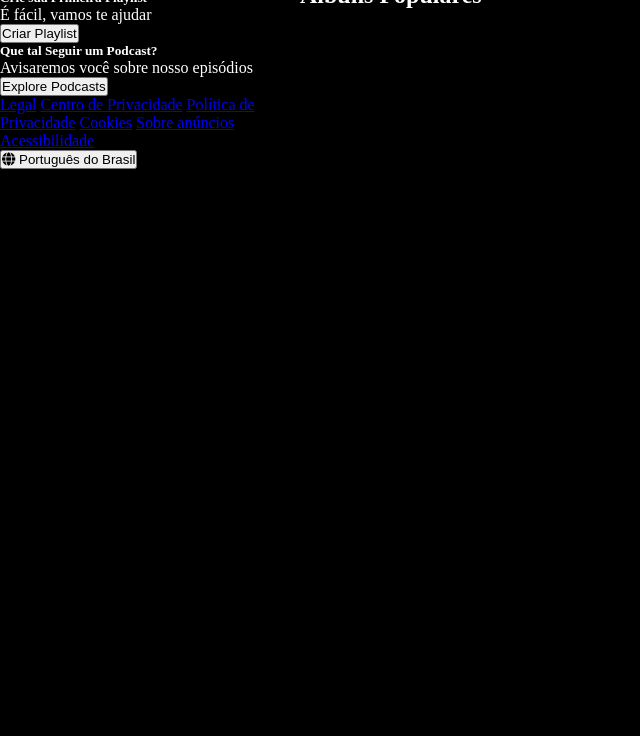
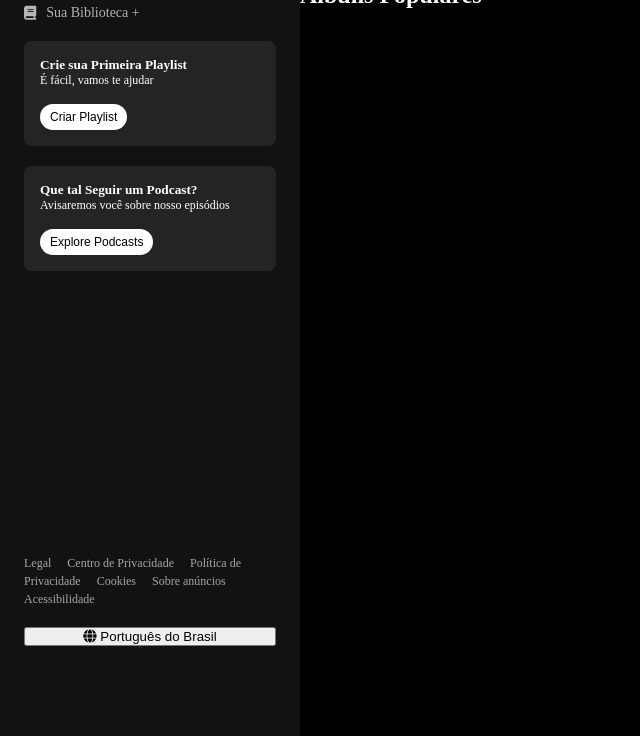
Before and after one commit to PedroHenrique756/copia-Spotify, a plain HTML site: page index.html in a window 1280 px wide. Shown: the part 64-800 px from the top of the page, without its empty margins (0-640 px from the left). Drawn offline with Linux system fonts and the light colour scheme.

Commit message:
Barra de navegação pronta!

```diff
--- a/styles/style.css
+++ b/styles/style.css
@@ -11,4 +11,69 @@ body{
 
 .sidebar{
     width: 300px;
+    background-color: #121212;
+    padding: 24px;
+    padding-bottom: 90px;
+    display: flex;
+    flex-direction: column;
+    gap: 20px;
 }
+
+.nav-logo i {
+    font-size: 24px;
+}
+
+.nav-library {
+    display: flex;
+    align-items: center;
+    gap: 10px;
+}
+
+.nav-library i, .nav-library p {
+    color: #B7B3B6;
+    font-size: 14px;
+    cursor: pointer;
+}
+
+.nav-playlist, .nav-podcast {
+    background-color: #242424;
+    padding: 16px;
+    border-radius: 8px;
+}
+
+.nav-playlist button, .nav-podcast button {
+    background-color: #fff;
+    color: #000;
+    border: none;
+    padding: 6px 10px;
+    margin-top: 16px;
+    cursor: pointer;
+    font-size: 12px;
+    border-radius: 20px;
+}
+
+.nav-playlist p, .nav-podcast p {
+    font-size: 12px;
+}
+
+.nav-footer {
+    margin-top: auto;
+}
+
+.nav-footer a{
+    color: #a7a7a7;
+    text-decoration: none;
+    font-size: 12px;
+    margin-right: 12px;
+    margin-bottom: 8px;
+}
+
+.nav-lenguage {
+    background-color: transparent;
+    border: 1px solid #fff;
+    color: #fff;
+    padding: 8px 12px;
+    margin-top: 16px;
+    cursor: pointer;
+    border-radius: 20px;
+}
```
